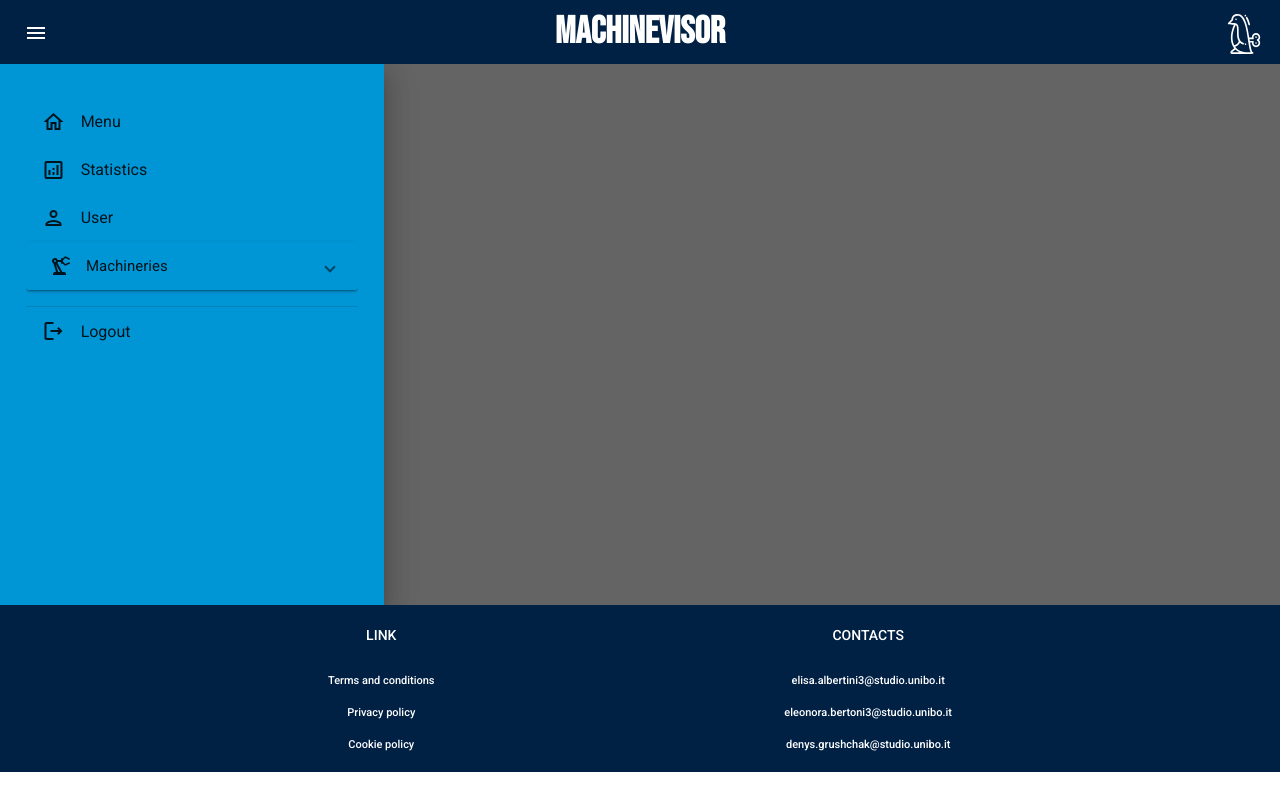
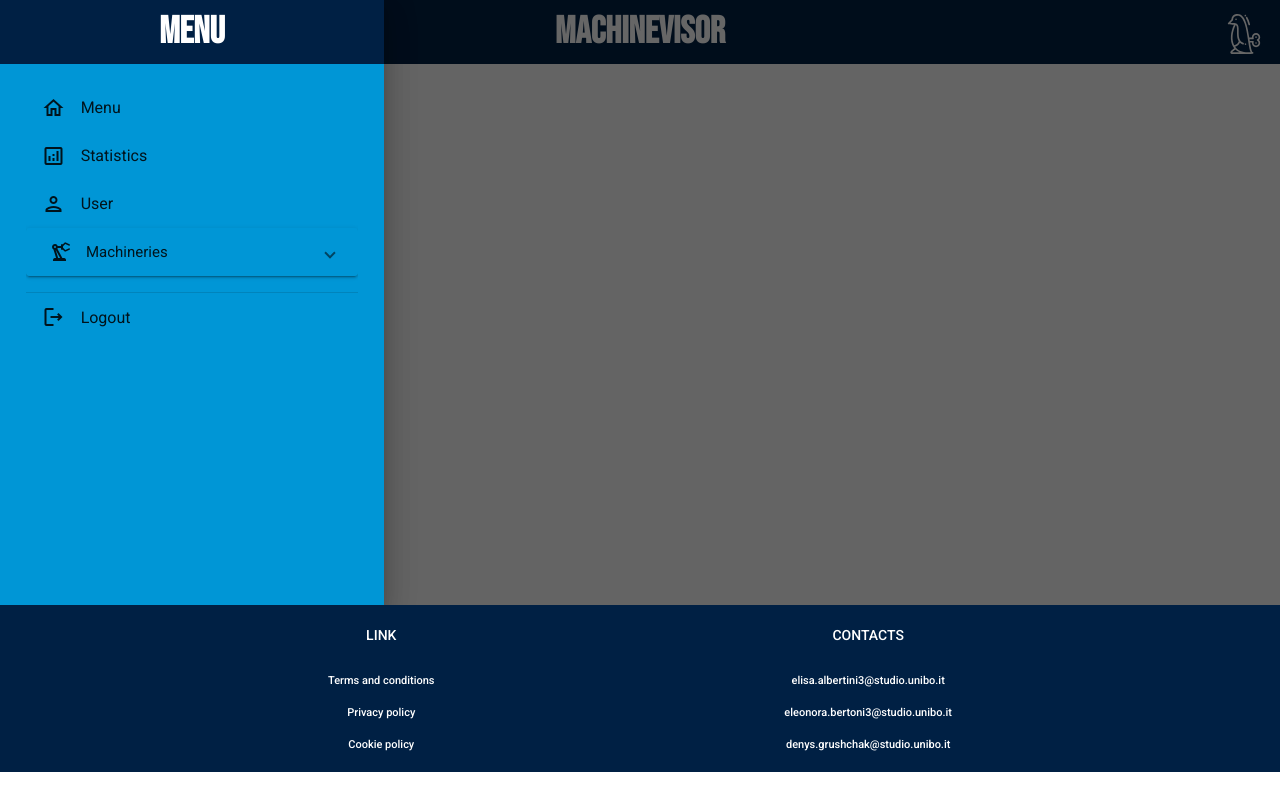
Before and after one commit to den-gr/Machinevisor, an Angular app in the folder frontend/angular-machinevisor/: page / in a window 1280 px wide. Both pictures are taken after a click on the button "menu". Built offline with nearby package versions, Linux system fonts and the light colour scheme.

Commit message:
- removed toolbar component - navbar component moved inside menu component - added navbar on top of the menu - 'Bebas Neue' import moved to utilities\_variables.scss

```diff
--- a/frontend/angular-machinevisor/src/app/app.component.html
+++ b/frontend/angular-machinevisor/src/app/app.component.html
@@ -1,2 +1,3 @@
-<app-toolbar></app-toolbar>
+<!--<app-toolbar></app-toolbar>-->
+<app-menu></app-menu>
 <app-footer></app-footer>
--- a/frontend/angular-machinevisor/src/app/app.module.ts
+++ b/frontend/angular-machinevisor/src/app/app.module.ts
@@ -10,7 +10,6 @@ import { HttpClientModule } from "@angular/common/http";
 import { FooterComponent } from './components/footer/footer.component';
 import { MenuComponent } from './components/menu/menu.component';
 import { FormsModule } from '@angular/forms';
-import { ToolbarComponent } from './components/toolbar/toolbar.component';
 import { HomeComponent } from './pages/home/home.component';
 
 @NgModule({
@@ -19,7 +18,6 @@ import { HomeComponent } from './pages/home/home.component';
     NavbarComponent,
     FooterComponent,
     MenuComponent,
-    ToolbarComponent,
     HomeComponent,
   ],
   imports: [
--- a/frontend/angular-machinevisor/src/app/components/menu/menu.component.html
+++ b/frontend/angular-machinevisor/src/app/components/menu/menu.component.html
@@ -1,6 +1,9 @@
 <mat-drawer-container class="container">
-  <mat-drawer #sidenav class="sidenav" mode="over" [opened]="sidenavLayout" (closed)="close()">
-    <mat-nav-list>
+  <mat-drawer #sidenav class="sidenav" mode="over" [opened]="openMenu" (closed)="close()">
+    <mat-toolbar class="sidenav-header">
+      <span>MENU</span>
+    </mat-toolbar>
+    <mat-nav-list class="links-list">
       <mat-list-item>
         <mat-icon class="material-icons-outlined">home</mat-icon>
         <a>Menu</a>
@@ -35,6 +38,7 @@
       </mat-list-item>
     </mat-nav-list>
   </mat-drawer>
+  <app-navbar (sidenavToggle)="clickMenu()"></app-navbar>
   <p>P</p>
   <p>P</p>
   <p>P</p>
--- a/frontend/angular-machinevisor/src/app/components/menu/menu.component.scss
+++ b/frontend/angular-machinevisor/src/app/components/menu/menu.component.scss
@@ -9,6 +9,27 @@
 
 .machinery-menu{
     background-color: $menu-blue;
+}
+
+.sidenav-header{
+    position: absolute;
+    top: 0;
+    left: 0;
+    right: 0;
+    background-color: $toolbar-blue;
+    color: white;
+}
+
+.links-list{
+    margin-top: 15%;
+}
+
+span{
+    width: 100%;
+    font-size: 190%;
+    font-weight: bold;
+    font-family: 'Bebas Neue';
+    text-align: center;
 }
 
 mat-icon{
@@ -28,7 +49,7 @@ mat-expansion-panel-header{
     .sidenav {
         width: 60%;
     }
-  }
+}
 
   .my-expansion-panel-header,
   .my-expansion-panel-header.mat-expanded,
--- a/frontend/angular-machinevisor/src/app/components/menu/menu.component.ts
+++ b/frontend/angular-machinevisor/src/app/components/menu/menu.component.ts
@@ -7,18 +7,22 @@ import { Component, EventEmitter, Input, OnInit, Output, ViewChild } from '@angu
 })
 export class MenuComponent implements OnInit {
 
-  @Input() sidenavLayout:any;
-  @Output() closeDrawer:any = new EventEmitter<void>();
-
   machineries: any[] = Array();
   constructor() { }
 
+  openMenu = false
+
+  clickMenu() {
+    console.log("CLICK MENU");
+    this.openMenu = !this.openMenu;
+  }
+
   close(){
-    this.closeDrawer.emit();
+    this.openMenu = false
+    console.log("CHIUSO")
   }
 
   ngOnInit(): void {
-
     //Ex. machines
     this.machineries = Array('M1', 'M2', 'M3', 'M4');
   }
--- a/frontend/angular-machinevisor/src/app/components/navbar/navbar.component.scss
+++ b/frontend/angular-machinevisor/src/app/components/navbar/navbar.component.scss
@@ -1,5 +1,4 @@
 @import "../../utilities/variables";
-@import "https://fonts.googleapis.com/css2?family=Bebas+Neue&display=swap";
 
 mat-toolbar {
   background-color: $toolbar-blue;
--- a/frontend/angular-machinevisor/src/app/components/toolbar/toolbar.component.html
+++ /dev/null
@@ -1,4 +0,0 @@
-<div class="app-wrapper">
-    <app-navbar (sidenavToggle)="clickMenu()"></app-navbar>
-    <app-menu [sidenavLayout]="openMenu" (closeDrawer)="closeMenu()"></app-menu>
-<div>
--- a/frontend/angular-machinevisor/src/app/components/toolbar/toolbar.component.ts
+++ /dev/null
@@ -1,25 +0,0 @@
-import { Component, EventEmitter, OnInit, Output } from '@angular/core';
-
-@Component({
-  selector: 'app-toolbar',
-  templateUrl: './toolbar.component.html',
-  styleUrls: ['./toolbar.component.scss']
-})
-export class ToolbarComponent implements OnInit {
-  constructor() { }
-
-  ngOnInit(): void { }
-
-  openMenu = false;
-
-  clickMenu() {
-    console.log("CLICK MENU");
-    this.openMenu = !this.openMenu;
-  }
-
-  closeMenu(){
-    console.log("CLOSE MENU");
-    this.openMenu = false;
-  }
-
-}
--- a/frontend/angular-machinevisor/src/app/utilities/_variables.scss
+++ b/frontend/angular-machinevisor/src/app/utilities/_variables.scss
@@ -1,4 +1,5 @@
 @import "https://fonts.googleapis.com/icon?family=Material+Icons|Material+Icons+Outlined";
+@import "https://fonts.googleapis.com/css2?family=Bebas+Neue&display=swap";
 
 //colors
 $toolbar-blue: #002044;
```
Also changed, not shown: frontend/angular-machinevisor/src/app/components/toolbar/toolbar.component.scss (deleted), 1 other file (tests, documents, lock files or other folders).
